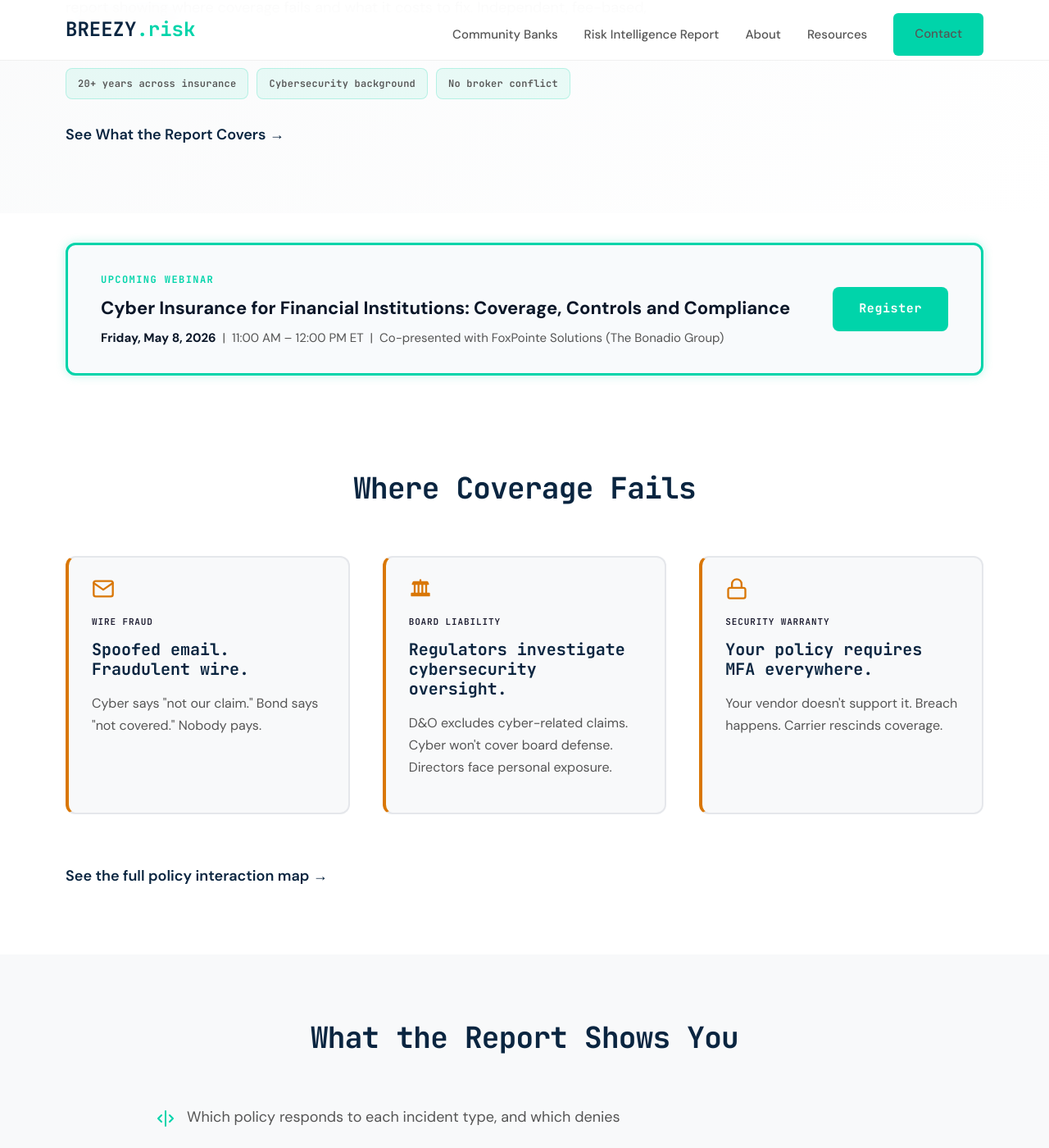
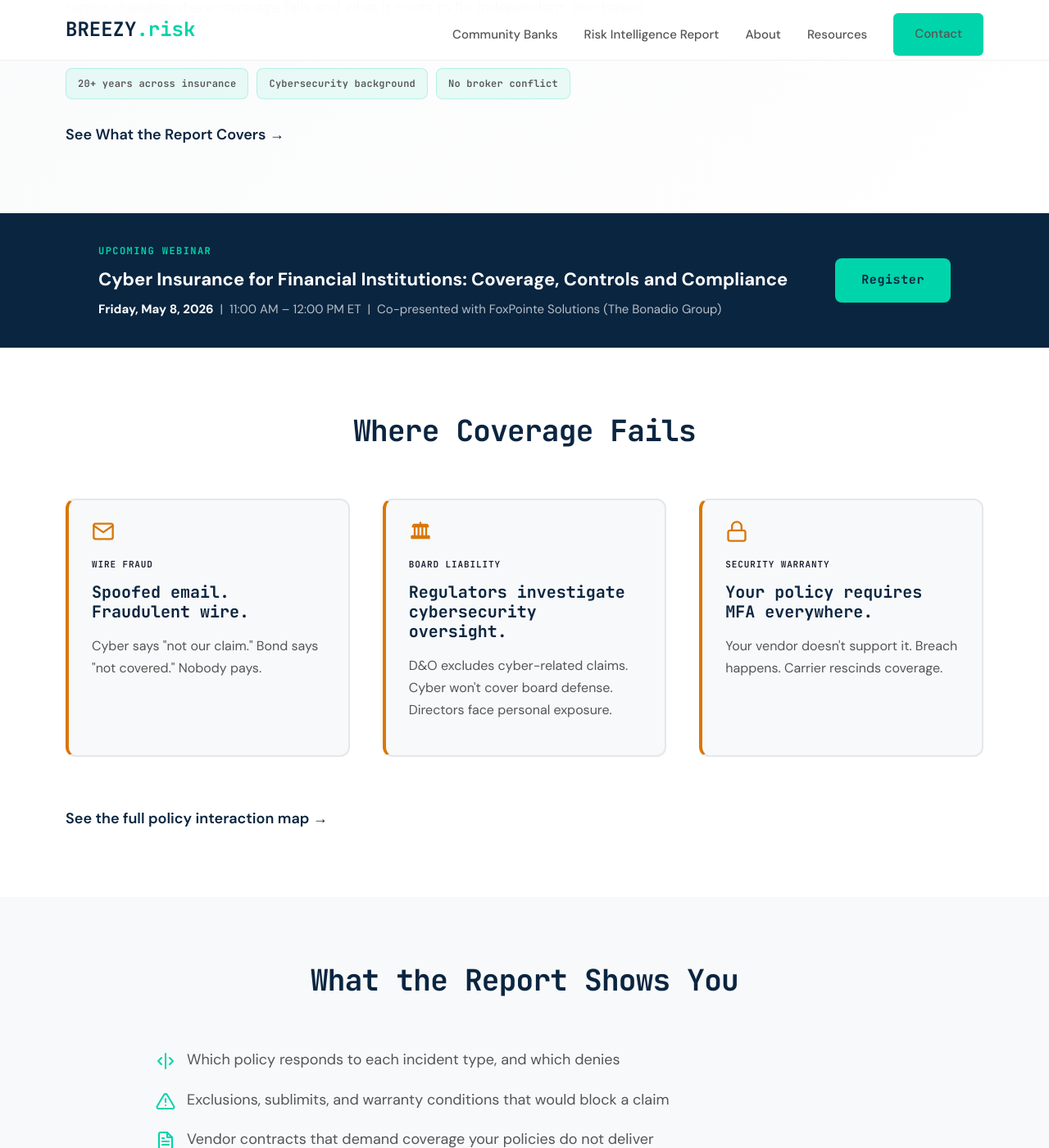
Before and after one commit to joeproe1/breezyins.com, a Jekyll site: the page built from index.html, in a window 1280 px wide and 1400 px high, scrolled down 514 px. Shown: the whole window at 82% size. Built offline with Jekyll 4.4.1, drawn with Linux system fonts in a browser that asks for light colours.

Commit message:
Webinar banner: dark navy background for stronger visual pop
Co-Authored-By: Claude Opus 4.6 <noreply@anthropic.com>

```diff
--- a/index.html
+++ b/index.html
@@ -39,17 +39,14 @@ description: "I don't sell insurance. I audit it. Independent Risk Intelligence
 <section class="webinar-banner" id="webinar-banner">
   <style>
     .webinar-banner {
-      padding: 36px 0;
+      padding: 0;
       position: relative;
+      background: #0A2540;
     }
     .webinar-banner .wb-inner {
       max-width: 1120px;
       margin: 0 auto;
-      padding: 32px 40px;
-      background: #f8fafc;
-      border: 3px solid #00D4AA;
-      box-shadow: 0 0 12px rgba(0, 212, 170, 0.25);
-      border-radius: 12px;
+      padding: 36px 40px;
       display: flex;
       align-items: center;
       justify-content: space-between;
@@ -71,19 +68,19 @@ description: "I don't sell insurance. I audit it. Independent Risk Intelligence
       font-family: 'DM Sans', sans-serif;
       font-size: 22px;
       font-weight: 700;
-      color: #0a1628;
+      color: #ffffff;
       line-height: 1.35;
       margin: 0 0 10px;
     }
     .webinar-banner .wb-details {
       font-family: 'DM Sans', sans-serif;
       font-size: 15px;
-      color: #555;
+      color: rgba(255, 255, 255, 0.7);
       margin: 0;
       line-height: 1.5;
     }
     .webinar-banner .wb-details strong {
-      color: #0a1628;
+      color: #ffffff;
     }
     .webinar-banner .wb-cta {
       flex-shrink: 0;
@@ -94,7 +91,7 @@ description: "I don't sell insurance. I audit it. Independent Risk Intelligence
       font-size: 15px;
       font-weight: 700;
       letter-spacing: 0.04em;
-      color: #ffffff;
+      color: #0A2540;
       background: #00D4AA;
       padding: 14px 32px;
       border-radius: 8px;
@@ -102,12 +99,9 @@ description: "I don't sell insurance. I audit it. Independent Risk Intelligence
       transition: background 0.2s ease;
     }
     .webinar-banner .wb-cta a:hover {
-      background: #00b894;
+      background: #00f5c3;
     }
     @media (max-width: 768px) {
-      .webinar-banner {
-        padding: 24px 16px;
-      }
       .webinar-banner .wb-inner {
         flex-direction: column;
         text-align: center;
```
